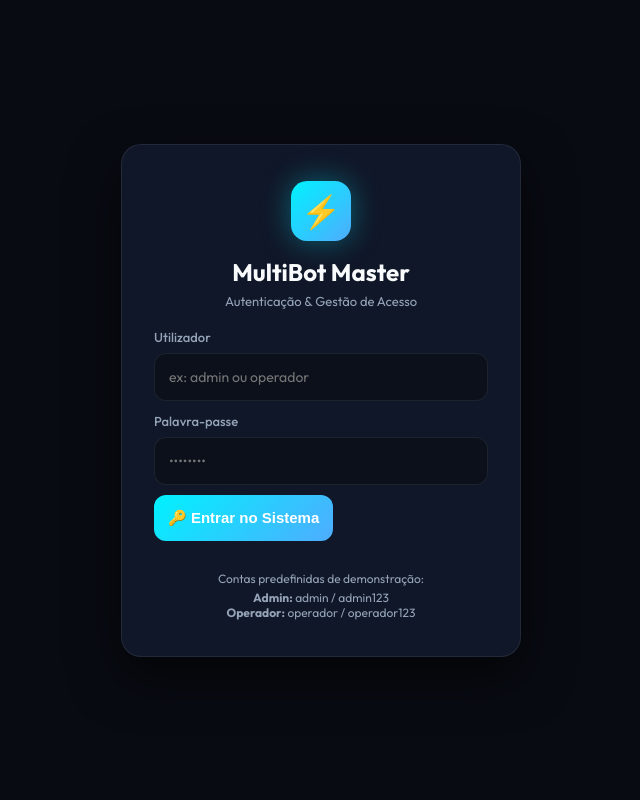
After one commit to 116141/Projetos_Bots, a Flask app: page /login in a window 1280 px wide. The commit adds this page. Shown: the whole page, without its empty margins (319-959 px from the left). Run offline with Flask 3, Linux system fonts and the light colour scheme.

Commit message:
feat: add authentication, login, and RBAC user access management system to Master Hub Portal

```diff
--- a/projects/bot_00_hub_portal/app.py
+++ b/projects/bot_00_hub_portal/app.py
@@ -1,7 +1,31 @@
-from flask import Flask, render_template, jsonify, request
+import os
+import json
 import requests
+from flask import Flask, render_template, jsonify, request, session, redirect, url_for
 
 app = Flask(__name__, static_folder='static', template_folder='templates')
+app.secret_key = os.urandom(24)
+
+USERS_FILE = os.path.join(os.path.dirname(__file__), 'users_db.json')
+
+# Default users if file doesn't exist
+DEFAULT_USERS = {
+    "admin": {"password": "admin123", "role": "ADMIN", "name": "Edmilson (Administrador)"},
+    "operador": {"password": "operador123", "role": "OPERATOR", "name": "Operador Convidado"}
+}
+
+def load_users():
+    if os.path.exists(USERS_FILE):
+        try:
+            with open(USERS_FILE, 'r', encoding='utf-8') as f:
+                return json.load(f)
+        except Exception:
+            pass
+    return DEFAULT_USERS
+
+def save_users(users):
+    with open(USERS_FILE, 'w', encoding='utf-8') as f:
+        json.dump(users, f, indent=2, ensure_ascii=False)
 
 BOT_SERVICES = {
     "bot_01": {"name": "QuantTrader AI", "icon": "🤖", "port": 5000, "url": "http://localhost:5000"},
@@ -13,7 +37,36 @@ BOT_SERVICES = {
 
 @app.route('/')
 def index():
-    return render_template('index.html', bots=BOT_SERVICES)
+    if 'username' not in session:
+        return redirect(url_for('login_page'))
+    users = load_users()
+    current_user = users.get(session['username'], {"role": "OPERATOR", "name": session['username']})
+    return render_template('index.html', bots=BOT_SERVICES, current_user=current_user, users_db=users)
+
+@app.route('/login')
+def login_page():
+    if 'username' in session:
+        return redirect(url_for('index'))
+    return render_template('login.html')
+
+@app.route('/api/login', methods=['POST'])
+def api_login():
+    data = request.json or {}
+    username = str(data.get('username', '')).strip().lower()
+    password = str(data.get('password', ''))
+
+    users = load_users()
+    if username in users and users[username]['password'] == password:
+        session['username'] = username
+        session['role'] = users[username]['role']
+        return jsonify({"status": "success", "user": users[username]})
+
+    return jsonify({"status": "error", "message": "Utilizador ou palavra-passe incorretos!"}), 401
+
+@app.route('/api/logout', methods=['POST'])
+def api_logout():
+    session.clear()
+    return jsonify({"status": "success"})
 
 @app.route('/api/hub_status', methods=['GET'])
 def get_hub_status():
@@ -35,7 +88,47 @@ def get_hub_status():
 
     return jsonify(status_summary)
 
+@app.route('/api/users/add', methods=['POST'])
+def add_user():
+    if session.get('role') != 'ADMIN':
+        return jsonify({"status": "error", "message": "Apenas Administradores podem gerir utilizadores!"}), 403
+
+    data = request.json or {}
+    username = str(data.get('username', '')).strip().lower()
+    password = str(data.get('password', ''))
+    name = str(data.get('name', '')).strip()
+    role = str(data.get('role', 'OPERATOR')).upper()
+
+    if not username or not password:
+        return jsonify({"status": "error", "message": "Utilizador e palavra-passe são obrigatórios!"}), 400
+
+    users = load_users()
+    users[username] = {"password": password, "role": role, "name": name or username}
+    save_users(users)
+    return jsonify({"status": "success", "users": users})
+
+@app.route('/api/users/delete', methods=['POST'])
+def delete_user():
+    if session.get('role') != 'ADMIN':
+        return jsonify({"status": "error", "message": "Apenas Administradores podem gerir utilizadores!"}), 403
+
+    data = request.json or {}
+    username = str(data.get('username', '')).strip().lower()
+
+    if username == 'admin':
+        return jsonify({"status": "error", "message": "Não é possível eliminar a conta Administrador principal!"}), 400
+
+    users = load_users()
+    if username in users:
+        del users[username]
+        save_users(users)
+    return jsonify({"status": "success", "users": users})
+
 if __name__ == '__main__':
+    # Initialize users DB if missing
+    if not os.path.exists(USERS_FILE):
+        save_users(DEFAULT_USERS)
+
     print("==========================================================")
     print("🌐 CENTRAL HUB BOT COMMAND CENTER - SERVIDOR MASTER (PORTA 4999)")
     print("Acesse no navegador: http://localhost:4999")
--- a/projects/bot_00_hub_portal/static/css/styles.css
+++ b/projects/bot_00_hub_portal/static/css/styles.css
@@ -237,3 +237,46 @@ iframe {
   cursor: pointer;
   width: 100%;
 }
+
+.table-wrapper {
+  overflow-x: auto;
+}
+
+table {
+  width: 100%;
+  border-collapse: collapse;
+  font-size: 13px;
+}
+
+th, td {
+  padding: 12px 14px;
+  text-align: left;
+  border-bottom: 1px solid var(--border-color);
+}
+
+th {
+  color: var(--text-muted);
+  font-weight: 600;
+}
+
+.form-group label {
+  font-size: 12px;
+  color: var(--text-muted);
+  font-weight: 600;
+}
+
+.form-control {
+  width: 100%;
+  background: rgba(10, 15, 26, 0.8);
+  border: 1px solid var(--border-color);
+  color: var(--text-main);
+  padding: 10px 12px;
+  border-radius: 8px;
+  font-size: 13px;
+  outline: none;
+  font-family: inherit;
+}
+
+.form-control:focus {
+  border-color: #00f2fe;
+}
--- /dev/null
+++ b/projects/bot_00_hub_portal/templates/login.html
@@ -0,0 +1,163 @@
+<!DOCTYPE html>
+<html lang="pt">
+<head>
+  <meta charset="UTF-8">
+  <meta name="viewport" content="width=device-width, initial-scale=1.0">
+  <title>Login - MultiBot Master Command Center</title>
+  <link rel="stylesheet" href="/static/css/styles.css">
+  <style>
+    body {
+      display: flex;
+      align-items: center;
+      justify-content: center;
+      height: 100vh;
+      margin: 0;
+      background: var(--bg-dark);
+    }
+    .login-card {
+      width: 100%;
+      max-width: 400px;
+      background: rgba(18, 26, 45, 0.85);
+      backdrop-filter: blur(20px);
+      border: 1px solid var(--border-color);
+      border-radius: 20px;
+      padding: 36px 32px;
+      box-shadow: 0 20px 50px rgba(0, 0, 0, 0.6);
+      display: flex;
+      flex-direction: column;
+      gap: 20px;
+    }
+    .login-header {
+      text-align: center;
+    }
+    .login-logo {
+      width: 60px;
+      height: 60px;
+      background: var(--primary-gradient);
+      border-radius: 16px;
+      display: flex;
+      align-items: center;
+      justify-content: center;
+      font-size: 32px;
+      margin: 0 auto 16px auto;
+      box-shadow: 0 0 30px rgba(0, 242, 254, 0.35);
+    }
+    .login-header h1 {
+      font-size: 24px;
+      font-weight: 700;
+      margin-bottom: 6px;
+    }
+    .login-header p {
+      font-size: 13px;
+      color: var(--text-muted);
+    }
+    .form-group {
+      display: flex;
+      flex-direction: column;
+      gap: 8px;
+    }
+    .form-group label {
+      font-size: 13px;
+      color: var(--text-muted);
+      font-weight: 500;
+    }
+    .form-control {
+      background: rgba(10, 15, 26, 0.8);
+      border: 1px solid var(--border-color);
+      color: var(--text-main);
+      padding: 14px;
+      border-radius: 12px;
+      font-size: 14px;
+      outline: none;
+    }
+    .form-control:focus {
+      border-color: #00f2fe;
+    }
+    .btn-login {
+      padding: 14px;
+      background: var(--primary-gradient);
+      color: #fff;
+      border-radius: 12px;
+      font-size: 15px;
+      font-weight: 700;
+      border: none;
+      cursor: pointer;
+      margin-top: 10px;
+      transition: all 0.2s ease;
+    }
+    .btn-login:hover {
+      box-shadow: 0 0 20px rgba(0, 242, 254, 0.4);
+    }
+    .error-box {
+      background: rgba(255, 82, 82, 0.15);
+      border: 1px solid #ff5252;
+      color: #ff5252;
+      padding: 12px;
+      border-radius: 10px;
+      font-size: 13px;
+      display: none;
+      text-align: center;
+    }
+  </style>
+</head>
+<body>
+
+  <div class="login-card">
+    <div class="login-header">
+      <div class="login-logo">⚡</div>
+      <h1>MultiBot Master</h1>
+      <p>Autenticação & Gestão de Acesso</p>
+    </div>
+
+    <div class="error-box" id="errorBox"></div>
+
+    <form id="loginForm">
+      <div class="form-group">
+        <label>Utilizador</label>
+        <input type="text" class="form-control" id="inputUsername" placeholder="ex: admin ou operador" required>
+      </div>
+
+      <div class="form-group" style="margin-top: 12px;">
+        <label>Palavra-passe</label>
+        <input type="password" class="form-control" id="inputPassword" placeholder="••••••••" required>
+      </div>
+
+      <button type="submit" class="btn-login">🔑 Entrar no Sistema</button>
+    </form>
+
+    <div style="text-align: center; font-size: 12px; color: var(--text-muted); margin-top: 10px;">
+      <p>Contas predefinidas de demonstração:</p>
+      <p style="margin-top: 4px;"><strong>Admin:</strong> admin / admin123</p>
+      <p><strong>Operador:</strong> operador / operador123</p>
+    </div>
+  </div>
+
+  <script>
+    document.getElementById('loginForm').addEventListener('submit', async (e) => {
+      e.preventDefault();
+      const username = document.getElementById('inputUsername').value;
+      const password = document.getElementById('inputPassword').value;
+      const errorBox = document.getElementById('errorBox');
+
+      try {
+        const res = await fetch('/api/login', {
+          method: 'POST',
+          headers: { 'Content-Type': 'application/json' },
+          body: JSON.stringify({ username, password })
+        });
+        const data = await res.json();
+
+        if (data.status === 'success') {
+          window.location.href = '/';
+        } else {
+          errorBox.style.display = 'block';
+          errorBox.innerText = data.message || 'Erro ao efetuar login!';
+        }
+      } catch (err) {
+        errorBox.style.display = 'block';
+        errorBox.innerText = 'Erro ao ligar ao servidor de autenticação!';
+      }
+    });
+  </script>
+</body>
+</html>
```
Also changed, not shown: projects/bot_00_hub_portal/static/js/app.js (+66 -1 lines), projects/bot_00_hub_portal/templates/index.html (+96 -1 lines), projects/bot_00_hub_portal/users_db.json (added, +12 -0 lines).
